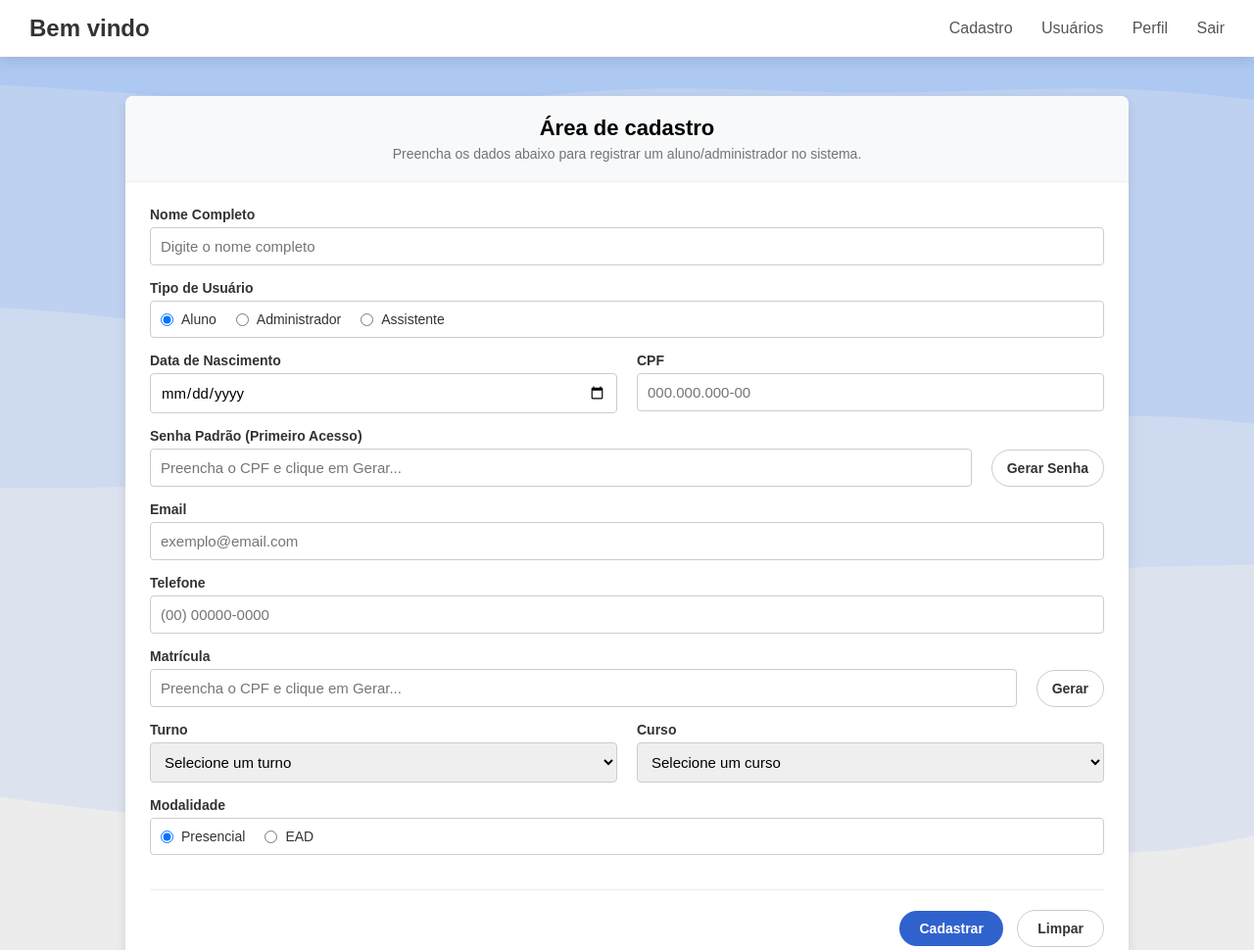
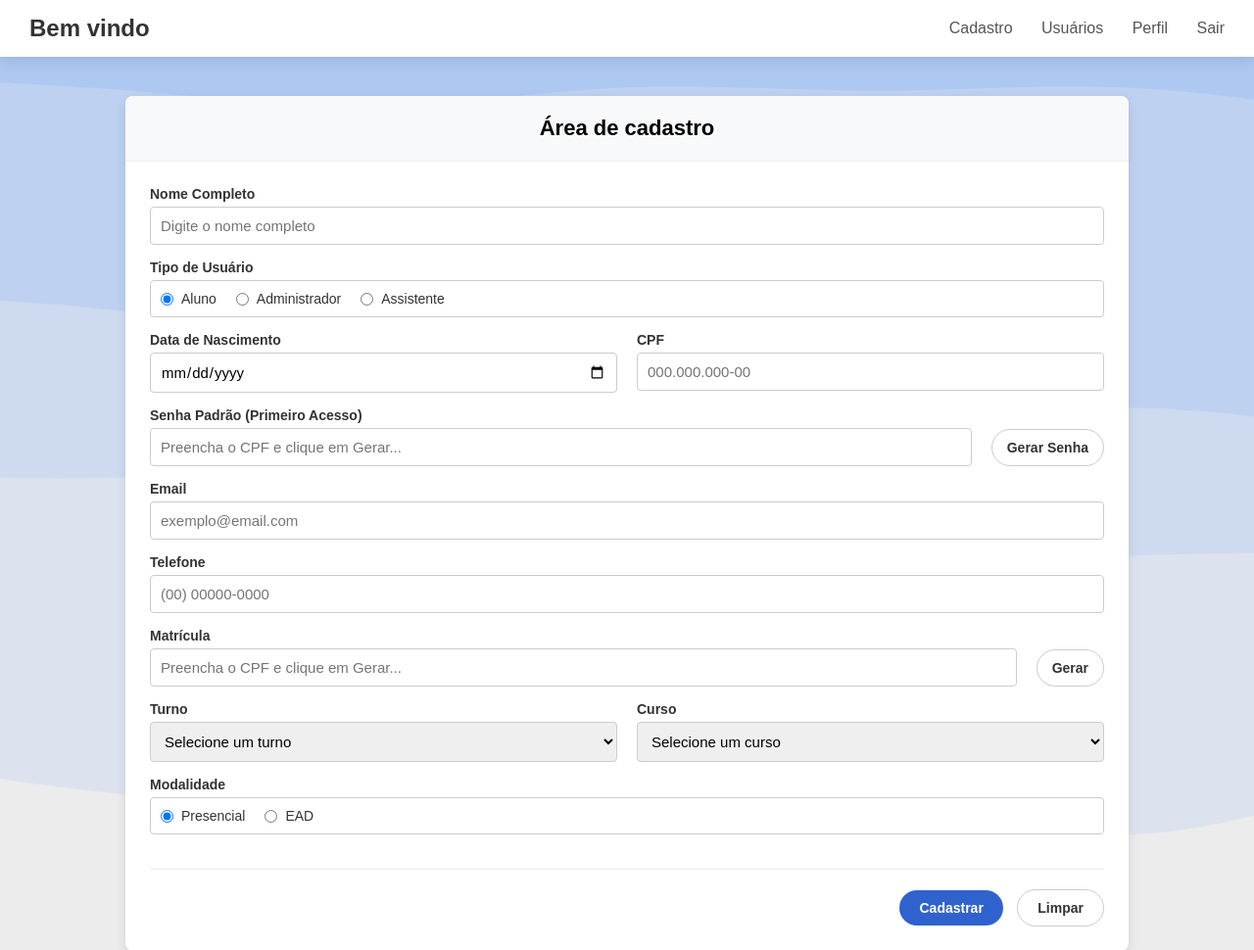
Before and after one commit to devlkspy/projetodevweb, a website: page front/cadastro.html in a window 1280 px wide. Shown: the top 970 px of the page at 98% size. Drawn offline with Linux system fonts and the light colour scheme.

Commit message:
retirada de linhas

```diff
--- a/front/cadastro.html
+++ b/front/cadastro.html
@@ -18,7 +18,6 @@
         <div class="form-container">
             <div class="form-header">
                 <h2>Área de cadastro</h2>
-                <p>Preencha os dados abaixo para registrar um aluno/administrador no sistema.</p>
             </div>
             <form class="registration-form" id="cadastro-form">
                 <div class="form-group">
```
